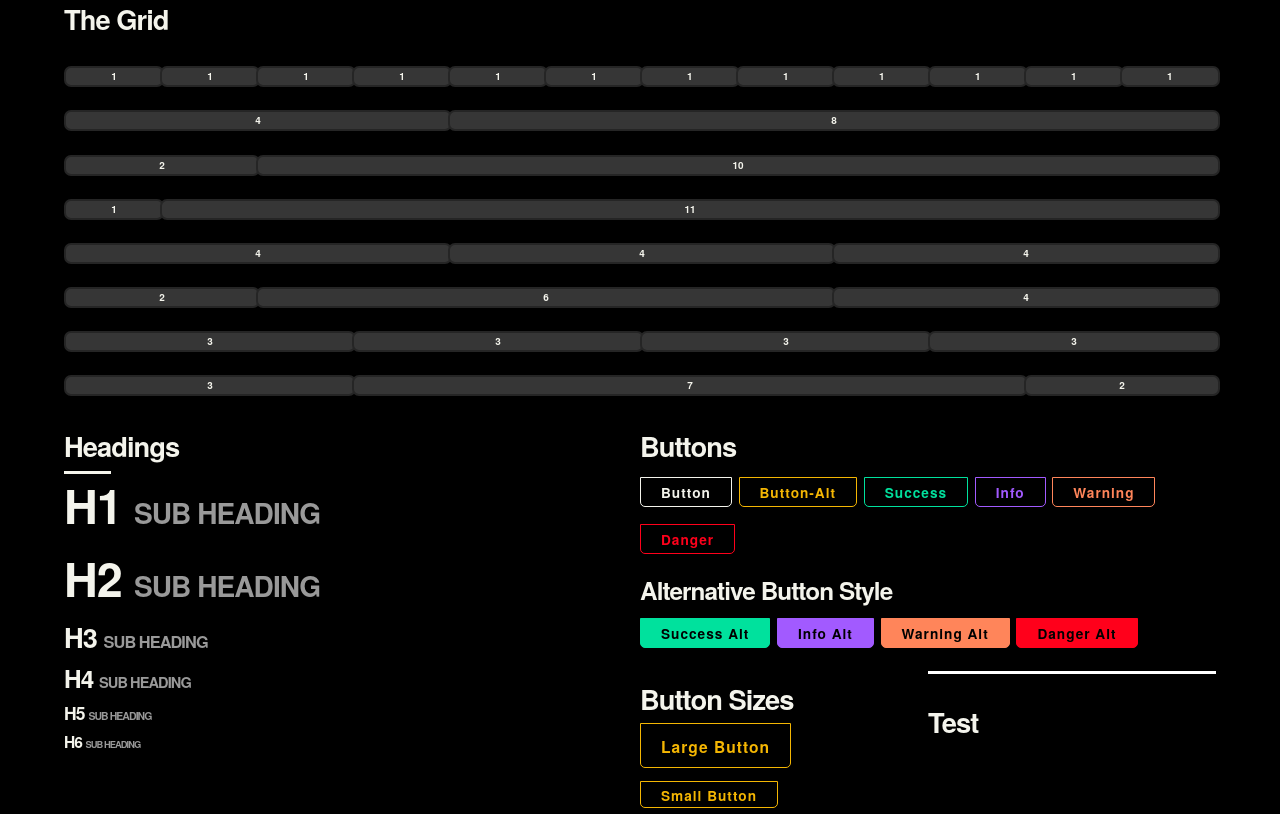
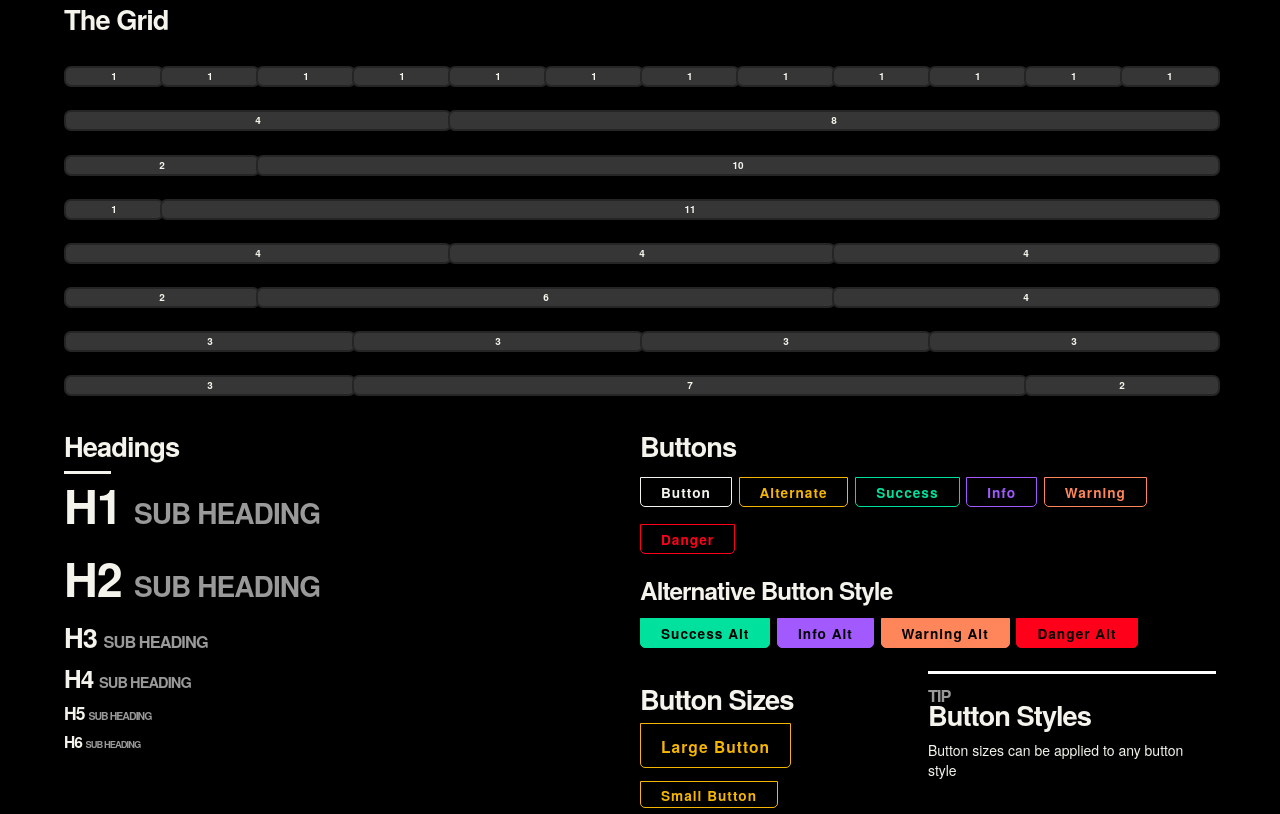
Before and after one commit to imRohan/chocolate-framework, a website: page index.html in a window 1280 px wide. Shown: the part 596-1410 px from the top of the page. Drawn offline with nearby package versions, Linux system fonts and the light colour scheme.

Commit message:
working on headingTop

```diff
--- a/index.html
+++ b/index.html
@@ -115,7 +115,7 @@
             <div class="half col">
                 <h3>Buttons</h3>
                 <button>Button</button>
-                <button class="altBtn">Button-Alt</button>
+                <button class="altBtn">Alternate</button>
                 <button class="successBtn">Success</button>
                 <button class="infoBtn">Info</button>
                 <button class="warningBtn">Warning</button>
@@ -132,7 +132,8 @@
                 <button class="altBtn btnSmall">Small Button</button>
                 </div>
                 <div class="half col alt">
-                <h3>Test</h3>
+                <h3><small class="topHeading">Tip</small>Button Styles</h3>
+                <p>Button sizes can be applied to any button style</p>
                 </div>
                 </div>
             </div>
--- a/scss/_typography.scss
+++ b/scss/_typography.scss
@@ -110,8 +110,8 @@ small {
 
 .topHeading {
     display: block;
-    margin-top: -20px;
-    margin-bottom: -7px;
+    margin-top: -7%;
+    margin-bottom: -2%;
 }
 
 cite {
```
Also changed, not shown: css/chocolate.css, 1 other file.
